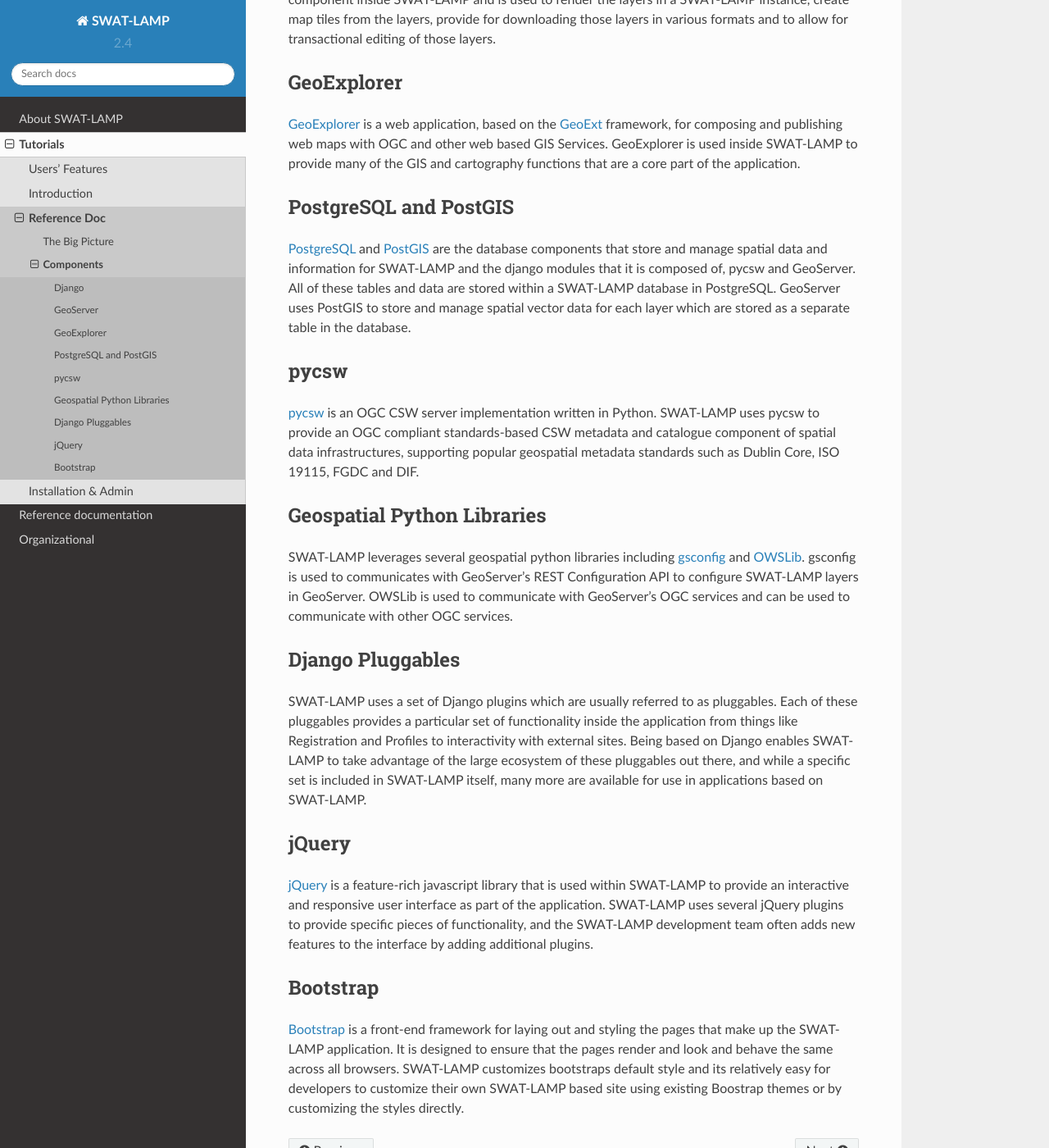
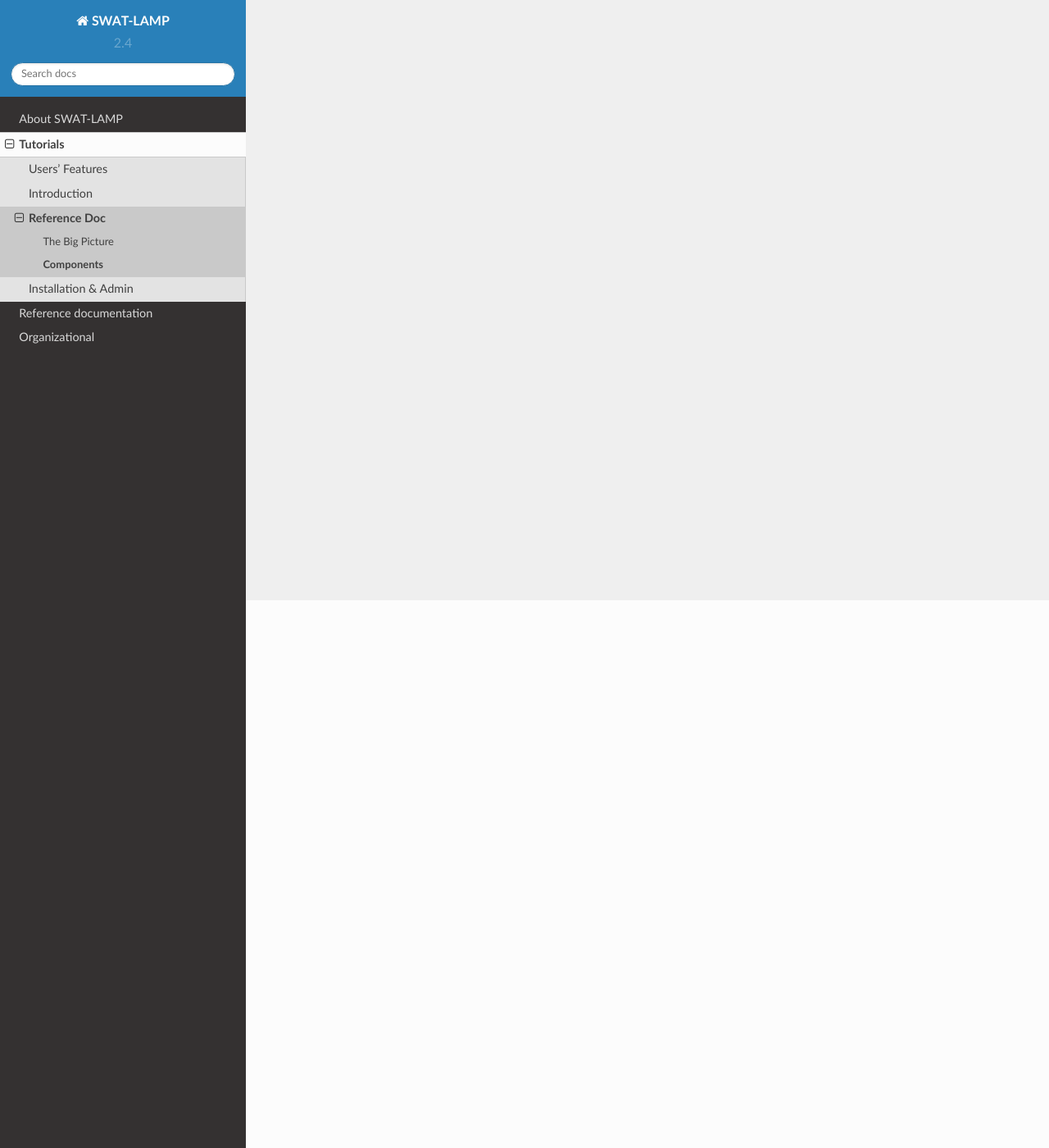
Before and after one commit to mehmadi/SWAT-LAMP-Doc, a Sphinx documentation site: the page built from docs/tutorials/overview_and_ref/reference_doc/components.txt, in a window 1280 px wide and 1400 px high, scrolled down 668 px. Shown: the whole window at 82% size. Built offline with Sphinx 7.4.7 and the Read the Docs theme 2.0.0, drawn with Linux system fonts in a browser that asks for light colours; pages that are not in the unit, such as notebooks, are missing from menus; some of the changed text lies outside the part shown.

Commit message:
Update components.txt

```diff
--- a/docs/tutorials/overview_and_ref/reference_doc/components.txt
+++ b/docs/tutorials/overview_and_ref/reference_doc/components.txt
@@ -3,73 +3,6 @@
 ==========
 Components
 ==========
-:ref:`architecture` is based on a set of core tools and libraries that provide the building blocks on which the application is built. Having a basic understanding of each of these components is critical to your success as a developer working with SWAT-LAMP.
+:ref:`architecture` is based on a
 
 Lets look at each of these components and discuss how they are used within the SWAT-LAMP application.
-
-Django
-=======
-
-SWAT-LAMP is based on Django_ which is a high level Python web development framework that encourages rapid development and clean pragmatic design. Django is based on the Model View Controller (MVC_) architecture pattern, and as such, SWAT-LAMP models layers, maps and other modules with Django's Model_ module and and these models are used via Django's ORM_ in views which contain the business logic of the SWAT-LAMP application and are used to drive HTML templates to display the web pages within the application.
-
-.. _Django: https://www.djangoproject.com/
-.. _MVC: http://en.wikipedia.org/wiki/Model%E2%80%93view%E2%80%93controller
-.. _Model: https://docs.djangoproject.com/en/1.4/topics/db/models/
-.. _ORM: http://en.wikipedia.org/wiki/Object-relational_mapping
-
-GeoServer
-=========
-
-GeoServer_ is a an open source software server written in Java that provides OGC compliant services which publish data from many spatial data sources. GeoServer is used as the core GIS component inside SWAT-LAMP and is used to render the layers in a SWAT-LAMP instance, create map tiles from the layers, provide for downloading those layers in various formats and to allow for transactional editing of those layers.
-
-.. _GeoServer: http://geoserver.org/display/GEOS/Welcome
-
-GeoExplorer
-===========
-
-GeoExplorer_ is a web application, based on the GeoExt_ framework, for composing and publishing web maps with OGC and other web based GIS Services. GeoExplorer is used inside SWAT-LAMP to provide many of the GIS and cartography functions that are a core part of the application.
-
-.. _GeoExplorer: http://suite.opengeo.org/opengeo-docs/geoexplorer/
-.. _GeoExt: http://geoext.org/
-
-PostgreSQL and PostGIS
-======================
-
-PostgreSQL_ and PostGIS_ are the database components that store and manage spatial data and information for SWAT-LAMP and the django modules that it is composed of, pycsw and GeoServer. All of these tables and data are stored within a SWAT-LAMP database in PostgreSQL. GeoServer uses PostGIS to store and manage spatial vector data for each layer which are stored as a separate table in the database.
-
-.. _PostgreSQL: http://www.postgresql.org/
-.. _PostGIS: http://postgis.net/
-
-pycsw
-=====
-
-pycsw_ is an OGC CSW server implementation written in Python.  SWAT-LAMP uses pycsw to provide an OGC compliant standards-based CSW metadata and catalogue component of spatial data infrastructures, supporting popular geospatial metadata standards such as Dublin Core, ISO 19115, FGDC and DIF.
-
-.. _pycsw: http://pycsw.org
-
-Geospatial Python Libraries
-===========================
-
-SWAT-LAMP leverages several geospatial python libraries including gsconfig_ and OWSLib_. gsconfig is used to communicates with GeoServer's REST Configuration API to configure SWAT-LAMP layers in GeoServer. OWSLib is used to communicate with GeoServer's OGC services and can be used to communicate with other OGC services.
-
-.. _gsconfig: https://github.com/dwins/gsconfig.py
-.. _OWSLib: http://geopython.github.io/OWSLib/
-
-Django Pluggables
-=================
-
-SWAT-LAMP uses a set of Django plugins which are usually referred to as pluggables. Each of these pluggables provides a particular set of functionality inside the application from things like Registration and Profiles to interactivity with external sites. Being based on Django enables SWAT-LAMP to take advantage of the large ecosystem of these pluggables out there, and while a specific set is included in SWAT-LAMP itself, many more are available for use in applications based on SWAT-LAMP.
-
-jQuery
-======
-
-jQuery_ is a feature-rich javascript library that is used within SWAT-LAMP to provide an interactive and responsive user interface as part of the application. SWAT-LAMP uses several jQuery plugins to provide specific pieces of functionality, and the SWAT-LAMP development team often adds new features to the interface by adding additional plugins.
-
-.. _jQuery: http://jquery.com/
-
-Bootstrap
-=========
-
-Bootstrap_ is a front-end framework for laying out and styling the pages that make up the SWAT-LAMP application. It is designed to ensure that the pages render and look and behave the same across all browsers. SWAT-LAMP customizes bootstraps default style and its relatively easy for developers to customize their own SWAT-LAMP based site using existing Boostrap themes or by customizing the styles directly.
-
-.. _Bootstrap: http://www.getbootstrap.com
```
